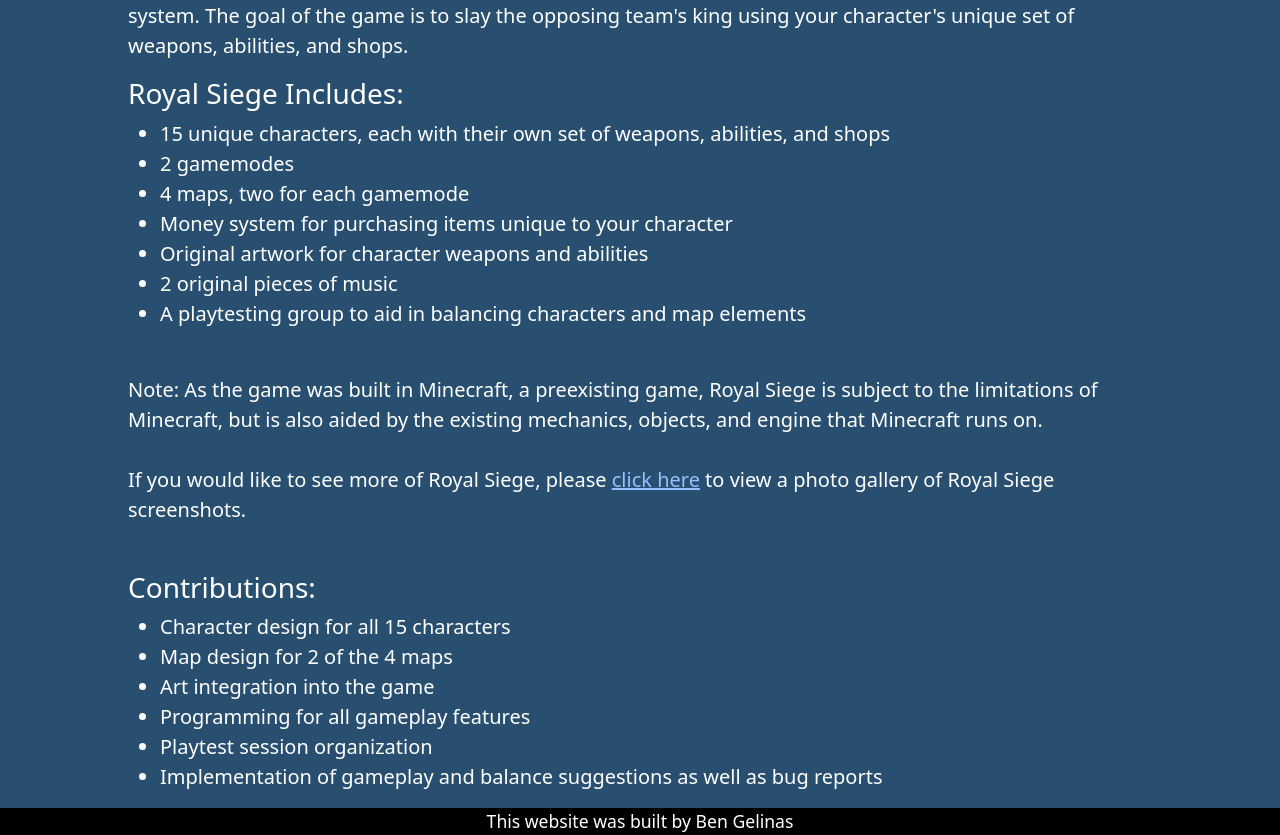
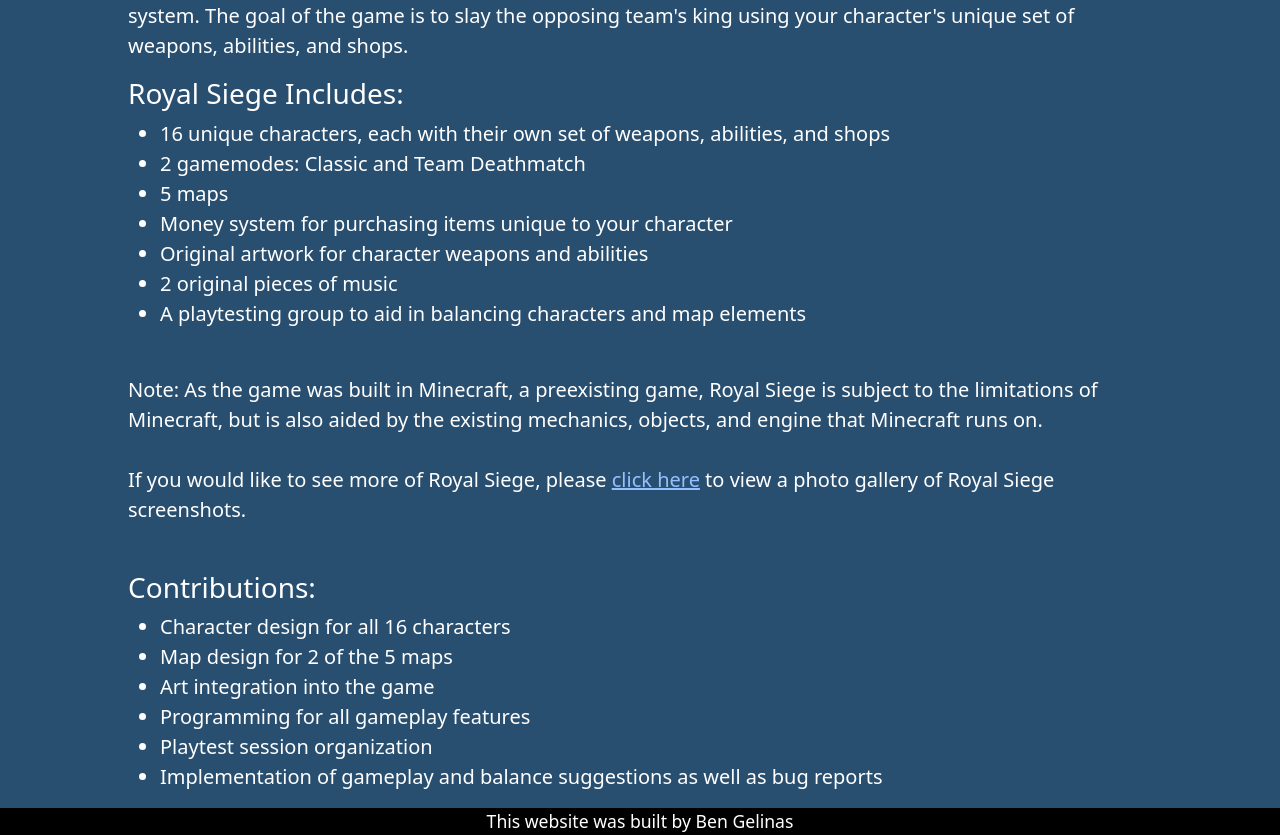
Before and after one commit to BenjaMenja/portfolio-new, a React (Create React App) app: page /royal-siege in a window 1280 px wide. Shown: the part 881-1716 px from the top of the page. Built offline with nearby package versions, Linux system fonts and the light colour scheme.

Commit message:
Royal Siege updates

```diff
--- a/src/App.css
+++ b/src/App.css
@@ -4,7 +4,6 @@
   text-align: center;
   background-color: #294F70;
   min-height: 100vh;
-  min-width: 100vw;
   font-size: 1.25rem;
 }
 
@@ -34,7 +33,7 @@
 
 .custom-navbar {
   margin-bottom: 3rem;
-  min-width: 100vw;
+
 }
 
 .custom-navbar-name {
--- a/src/pages/gallery.js
+++ b/src/pages/gallery.js
@@ -3,6 +3,8 @@
 import tdm from '../images/royal-siege-gallery/tdm.png'
 import forestglen from '../images/royal-siege-gallery/forestglen.png'
 import winterland from '../images/royal-siege-gallery/winterland.png'
+import pirates from '../images/royal-siege-gallery/colliding_tides.png'
+import ncs from '../images/royal-siege-gallery/new_chicago_skyline.png'
 import {Button, Col, Row} from "reactstrap";
 import {useEffect, useState} from "react";
 
@@ -43,12 +45,22 @@
                         <ImageFormat source={winterland} caption={'The Winterland map'} />
                     </Col>
                 </Row>
+                <Row>
+                    <Col>
+                        <ImageFormat source={pirates} caption={'The Colliding Tides map'}/>
+                    </Col>
+                    <Col>
+                        <ImageFormat source={ncs} caption={'The New Chicago Skyline map'} />
+                    </Col>
+                </Row>
             </> :
             <>
                 <ImageFormat source={lobby} caption={'The lounge area of the lobby'} smallwindow={true}/>
                 <ImageFormat source={tdm} caption={'The Colosseum map'} smallwindow={true}/>
                 <ImageFormat source={forestglen} caption={'The Forest Glen map'} smallwindow={true}/>
                 <ImageFormat source={winterland} caption={'The Winterland map'} smallwindow={true}/>
+                <ImageFormat source={pirates} caption={'The Colliding Tides map'} smallwindow={true}/>
+                <ImageFormat source={ncs} caption={'The New Chicago Skyline map'} smallwindow={true}/>
             </>}
 
         </>
--- a/src/pages/projects.js
+++ b/src/pages/projects.js
@@ -51,7 +51,7 @@
                      project="the-great-escape"
                      status={{isDone: 'Yes', role: "Programmer, Website Designer, Puzzle Designer", tools: "Blueprints / Unreal Engine", dates: 'March 2023 - May 2023'}}/>
             <Project title="Royal Siege" imgsrc={royalsiegelogo}
-                     desc="A team-based MOBA game built in Minecraft using its mcfunction scripting language. It is a work in progress game that features 15 unique characters, four maps, two gamemodes, and original artwork and music. The game's direction and programming are lead by me."
+                     desc="A team-based MOBA game built in Minecraft using its mcfunction scripting language. It is a work in progress game that features 16 unique characters, five maps, two gamemodes, and original artwork and music. The game's direction and programming are lead by me."
                      project="royal-siege"
                      status={{isDone: 'No', role: "Lead Developer, Lead Programmer, Lead Map Designer", tools: "mcfunction / Minecraft, Visual Studio Code, Blockbench", dates: 'December 2020 - Present'}}/>
             <Project title="2D C++ Game Engine" imgsrc={saucerimg}
--- a/src/pages/royalsiege.js
+++ b/src/pages/royalsiege.js
@@ -31,13 +31,13 @@
                 <h3>Royal Siege Includes:</h3>
                     <ul>
                         <li>
-                            15 unique characters, each with their own set of weapons, abilities, and shops
+                            16 unique characters, each with their own set of weapons, abilities, and shops
                         </li>
                         <li>
-                            2 gamemodes
+                            2 gamemodes: Classic and Team Deathmatch
                         </li>
                         <li>
-                            4 maps, two for each gamemode
+                            5 maps
                         </li>
                         <li>
                             Money system for purchasing items unique to your character
@@ -58,8 +58,8 @@
                 <p>If you would like to see more of Royal Siege, please <a href="/royal-siege-gallery">click here</a> to view a photo gallery of Royal Siege screenshots.<br/><br/></p>
                 <h3>Contributions:</h3>
                 <ul>
-                    <li>Character design for all 15 characters</li>
-                    <li>Map design for 2 of the 4 maps</li>
+                    <li>Character design for all 16 characters</li>
+                    <li>Map design for 2 of the 5 maps</li>
                     <li>Art integration into the game</li>
                     <li>Programming for all gameplay features</li>
                     <li>Playtest session organization</li>
```
Also changed, not shown: 2 other files (tests, documents, lock files or other folders).
